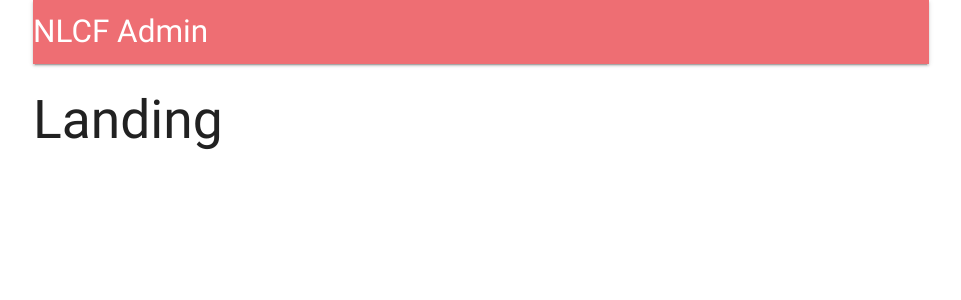
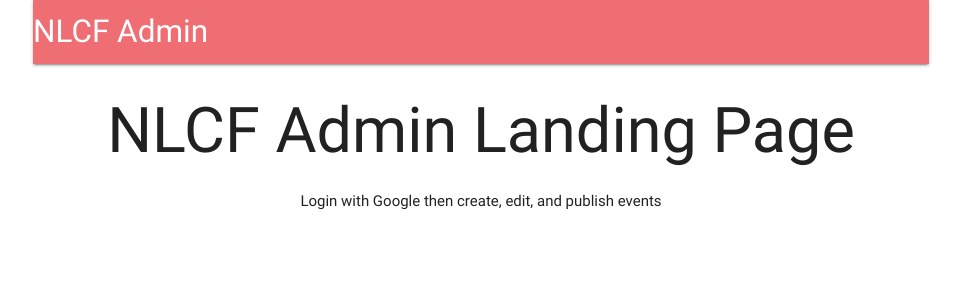
Before and after one commit to jerickBilalat/church-admin-app, a React (Create React App) app in the folder client/: page / in a window 1280 px wide. Shown: the top 300 px of the page, without its empty margins (159-1120 px from the left). Built offline with nearby package versions, Linux system fonts and the light colour scheme; no server answers.

Commit message:
Add Landing Page

```diff
--- a/client/src/components/App.js
+++ b/client/src/components/App.js
@@ -4,9 +4,9 @@ import { connect } from 'react-redux';
 import * as actions from '../actions';
 
 import Header from './Header';
+import Landing from './Landing';
 const Dashboard = () => <h2>Dashboard</h2>
 const EventNew = () => <h2>EventNew</h2>
-const Landing = () => <h2>Landing</h2>
 
 
 class App extends Component {
--- /dev/null
+++ b/client/src/components/Landing.js
@@ -0,0 +1,15 @@
+import React from 'react';
+
+const Landing = () => {
+    let style = {
+        'textAlign': 'center'
+    }
+    return (
+        <div style={style}>
+            <h1>NLCF Admin Landing Page</h1>
+            <p>Login with Google then create, edit, and publish events</p>
+        </div>
+    )
+}
+
+export default Landing;
```
